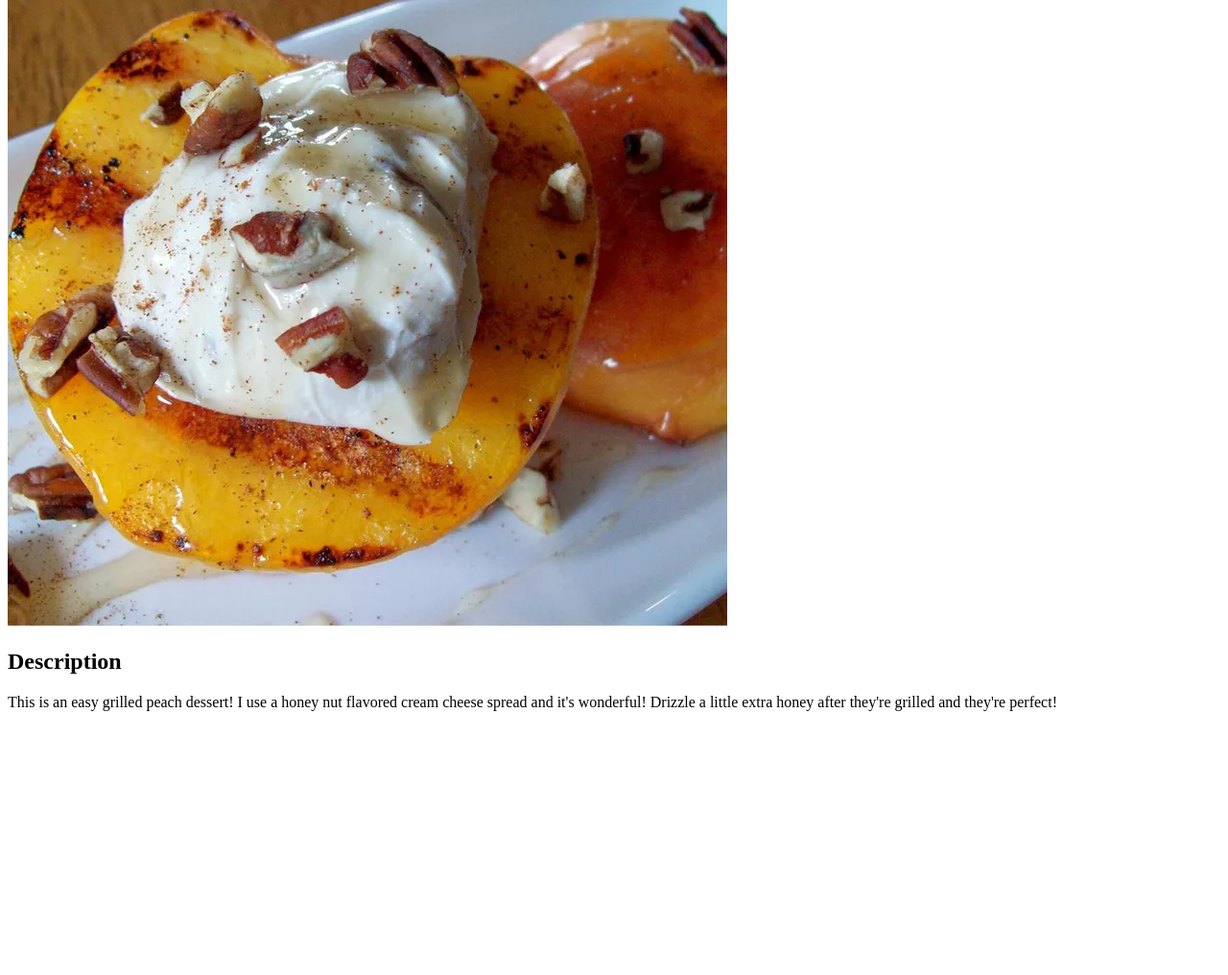
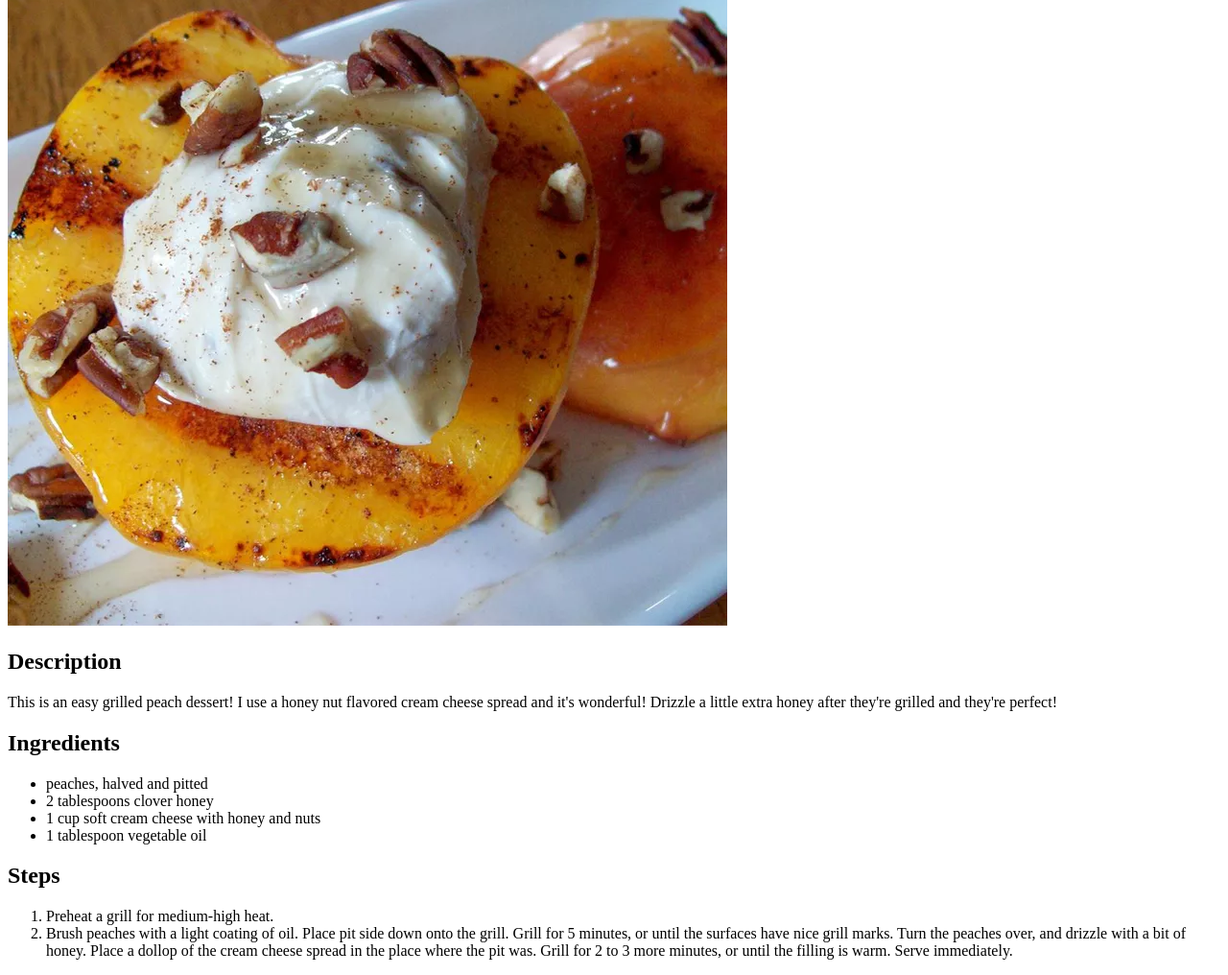
Before and after one commit to 7-garrison-7/odin-recipes, a plain HTML site: page recipes/peaches-and-cream.html in a window 1280 px wide. Shown: the part 178-1194 px from the top of the page at 96% size. Before the commit the page ends 935 px from the top, so only its background shows below. Drawn offline with Linux system fonts and the light colour scheme.

Commit message:
Add ingredients and steps to peaches-and-cream.html

```diff
--- a/recipes/peaches-and-cream.html
+++ b/recipes/peaches-and-cream.html
@@ -12,6 +12,23 @@
             This is an easy grilled peach dessert! I use a honey nut flavored cream cheese spread and it's
             wonderful! Drizzle a little extra honey after they're grilled and they're perfect!
         </p>
+        <h2>Ingredients</h2>
+        <ul>
+            <li>peaches, halved and pitted</li>
 
+            <li>2 tablespoons clover honey</li>
+
+            <li>1 cup soft cream cheese with honey and nuts</li>
+
+            <li>1 tablespoon vegetable oil</li>
+        </ul>
+        <h2>Steps</h2>
+        <ol>
+            <li>Preheat a grill for medium-high heat.</li>
+
+            <li>Brush peaches with a light coating of oil. Place pit side down onto the grill. Grill for 5 minutes, or
+            until the surfaces have nice grill marks. Turn the peaches over, and drizzle with a bit of honey. Place a dollop of the cream cheese spread in the
+            place where the pit was. Grill for 2 to 3 more minutes, or until the filling is warm. Serve immediately.</li>
+        </ol>
     </body>
 </html>
```
